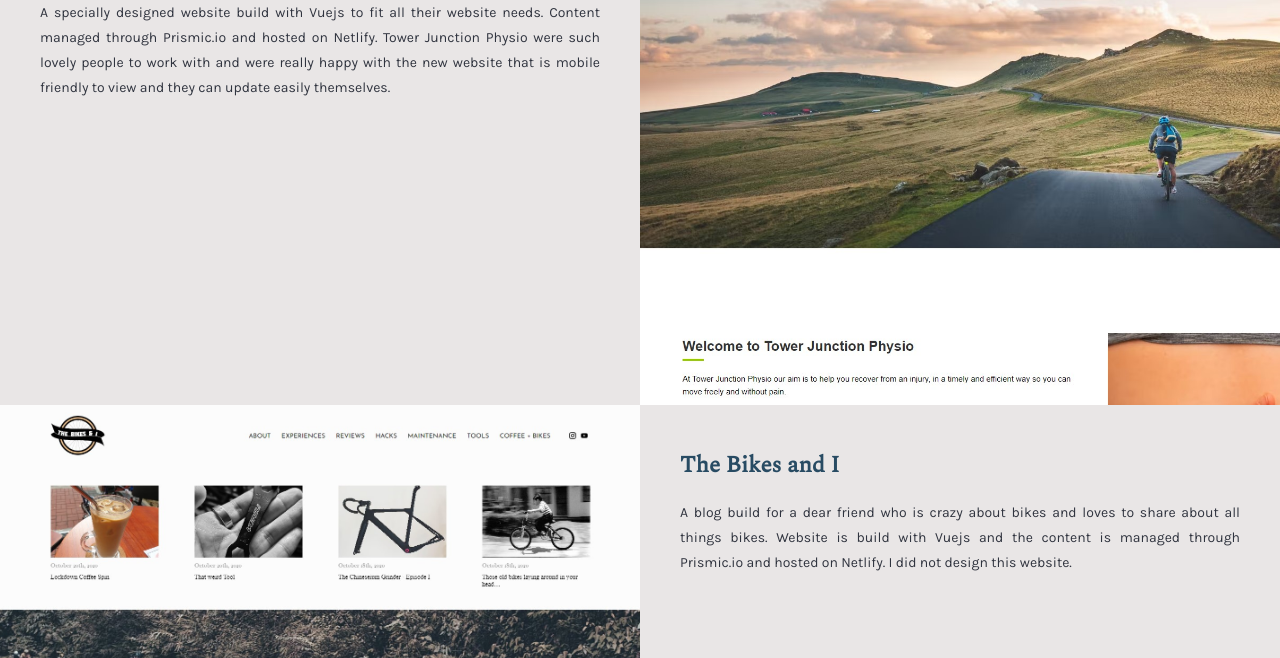
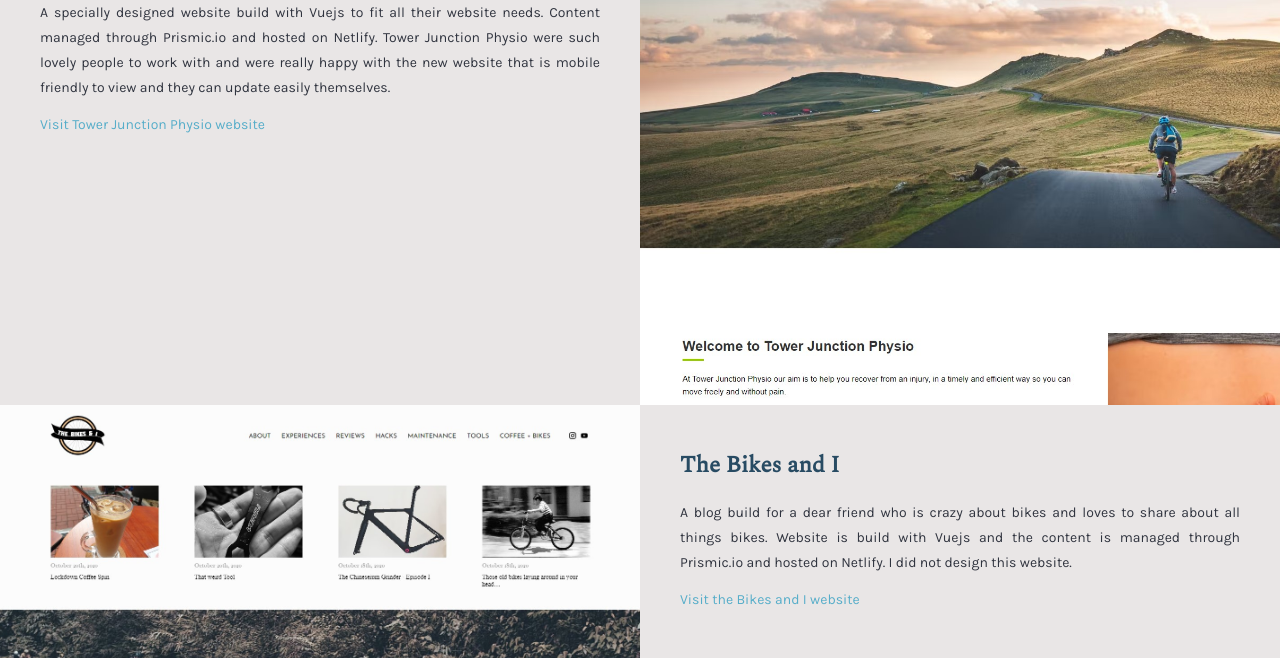
Before and after one commit to Claudia413/supreme-octo-fun, a Vue app: page /portfolio in a window 1280 px wide. Shown: the part 895-1553 px from the top of the page. Built offline with nearby package versions, Linux system fonts and the light colour scheme; no server answers; a web font is replaced by a local one; what @prismicio/vue, vue-typed-js would draw is missing.

Commit message:
Add links to the websites shown in portfolio

```diff
--- a/src/views/Portfolio.vue
+++ b/src/views/Portfolio.vue
@@ -48,6 +48,9 @@
         and hosted on Netlify. Tower Junction Physio were such lovely people to work with and were really happy with the
         new website that is mobile friendly to view and they can update easily themselves.
       </p>
+      <a class="portfolio-link" href="https://www.towerjunctionphysio.co.nz/" target="_blank" rel="noreferrer"
+        >Visit Tower Junction Physio website</a
+      >
     </section>
     <img
       alt="Screenshot of the Bikes and I website"
@@ -61,6 +64,9 @@
         build with Vuejs and the content is managed through Prismic.io and hosted on Netlify. I did not design this
         website.
       </p>
+      <a class="portfolio-link" href="https://www.thebikesandi.com/" target="_blank" rel="noreferrer"
+        >Visit the Bikes and I website</a
+      >
     </section>
   </div>
 </template>
@@ -179,7 +185,8 @@
       grid-area: project2image;
     }
   }
-
-  .img-block {
+  .portfolio-link {
+    font-size: 14px;
+    color: $light-blue;
   }
 </style>
```
